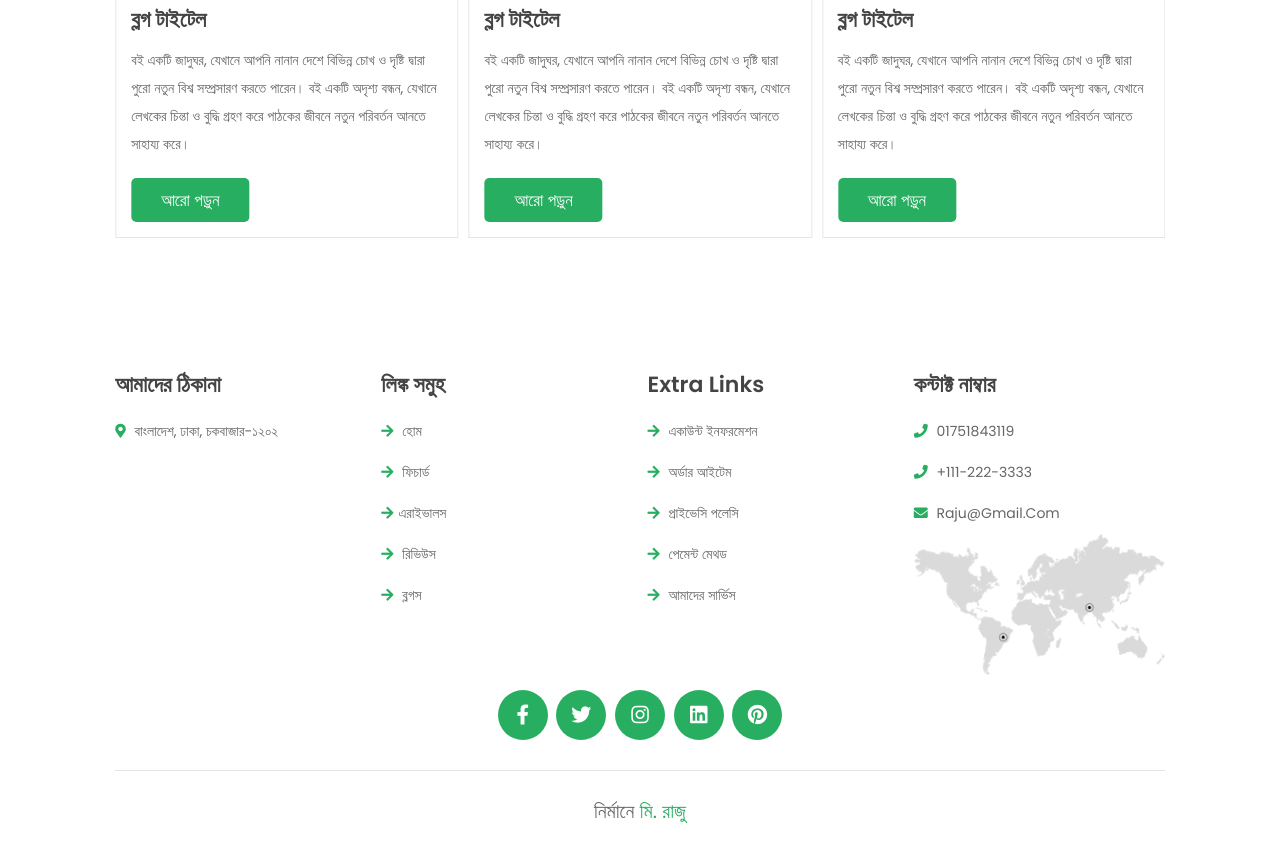
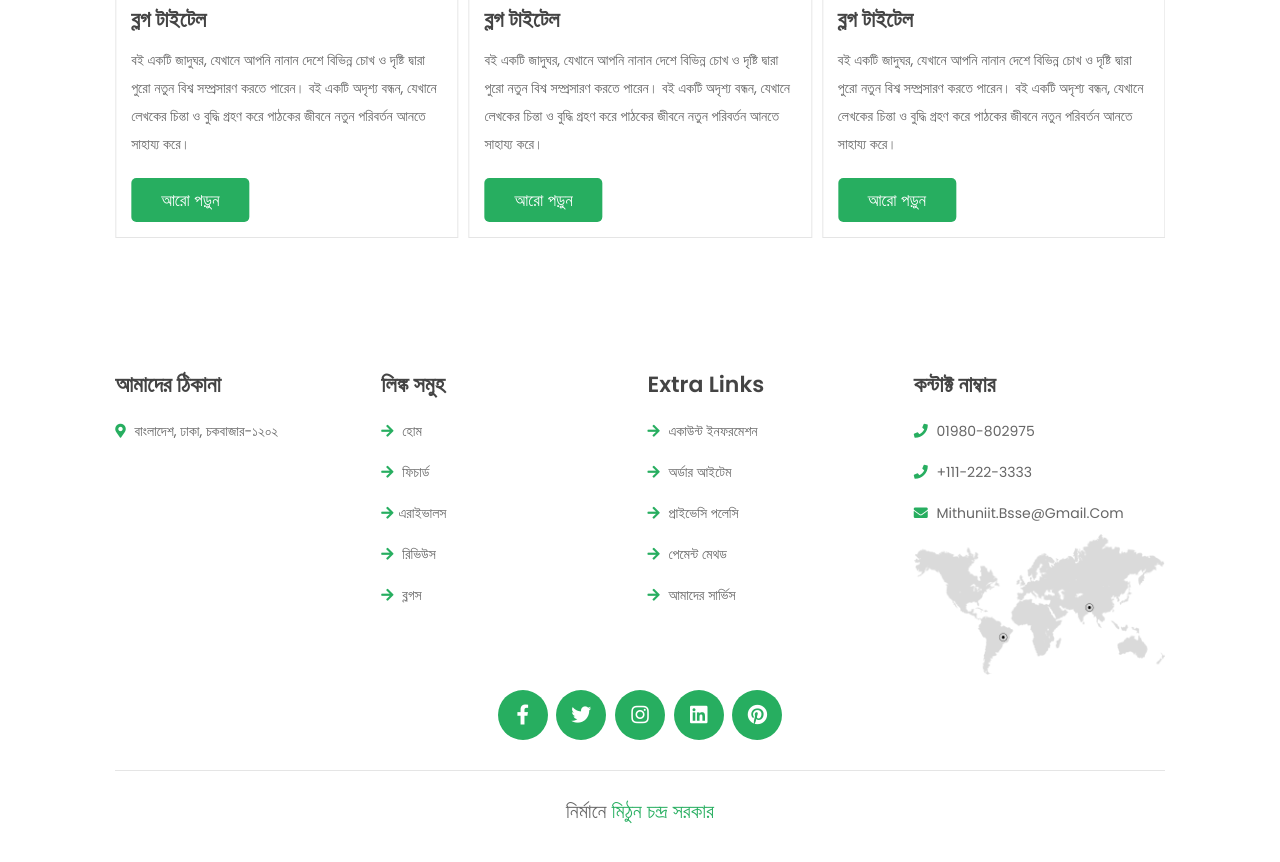
Before and after one commit to MithunChandraSarkar/Responsive-Book-Store, a plain HTML site: page index.html in a window 1280 px wide. Shown: the part 4088-4950 px from the top of the page. Drawn offline with nearby package versions, Linux system fonts and the light colour scheme.

Commit message:
project updated

```diff
--- a/index.html
+++ b/index.html
@@ -708,9 +708,9 @@
 
         <div class="box">
             <h3>কন্টাক্ট নাম্বার</h3>
-            <a href="#"> <i class="fas fa-phone"></i> 01751843119 </a>
+            <a href="#"> <i class="fas fa-phone"></i> 01980-802975 </a>
             <a href="#"> <i class="fas fa-phone"></i> +111-222-3333 </a>
-            <a href="#"> <i class="fas fa-envelope"></i> raju@gmail.com </a>
+            <a href="#"> <i class="fas fa-envelope"></i> mithuniit.bsse@gmail.com </a>
             <img src="image/worldmap.png" class="map" alt="">
         </div>
 
@@ -724,7 +724,7 @@
         <a href="#" class="fab fa-pinterest"></a>
     </div>
 
-    <div class="credit"> নির্মানে <span>মি. রাজু</span></div>
+    <div class="credit"> নির্মানে <span>মিঠুন চন্দ্র সরকার</span></div>
 
 </section>
 
```
